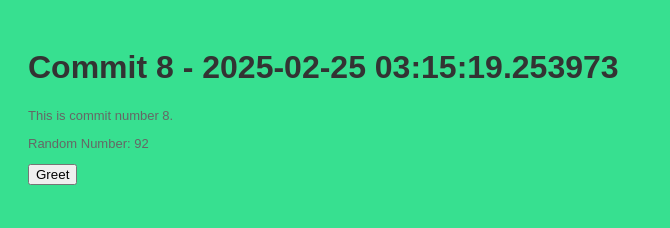
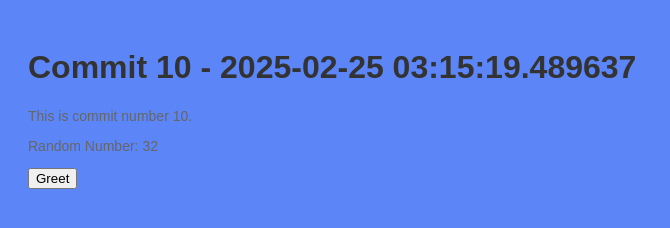
Before and after one commit to legbald0d/myrep-repo-20250225031512, a plain HTML site: page index.html in a window 1280 px wide. Shown: the whole page, without its empty margins (0-670 px from the left). Drawn offline with Linux system fonts and the light colour scheme.

Commit message:
📝 Commit 10 with HTML, CSS, and JS

```diff
--- a/index.html
+++ b/index.html
@@ -2,13 +2,13 @@
     <!DOCTYPE html>
     <html>
     <head>
-        <title>Commit 8 - 2025-02-25 03:15:19.253973</title>
+        <title>Commit 10 - 2025-02-25 03:15:19.489637</title>
         <link rel="stylesheet" href="style.css">
     </head>
     <body>
-        <h1>Commit 8 - 2025-02-25 03:15:19.253973</h1>
-        <p>This is commit number 8.</p>
-        <p>Random Number: 92</p>
+        <h1>Commit 10 - 2025-02-25 03:15:19.489637</h1>
+        <p>This is commit number 10.</p>
+        <p>Random Number: 32</p>
         <button onclick="greet()">Greet</button>
         <script src="script.js"></script>
     </body>
--- a/script.js
+++ b/script.js
@@ -2,4 +2,4 @@
     function greet() {
         alert('Hello from commit ' + commitNumber + '!');
     }
-    var commitNumber = 8;
+    var commitNumber = 10;
--- a/style.css
+++ b/style.css
@@ -1,7 +1,7 @@
 
     body {
         font-family: Arial, sans-serif;
-        background-color: #37e090;
+        background-color: #5c86f8;
         padding: 20px;
     }
     h1 {
@@ -9,5 +9,5 @@
     }
     p {
         color: #666;
-        font-size: 13px;
+        font-size: 14px;
     }
```
